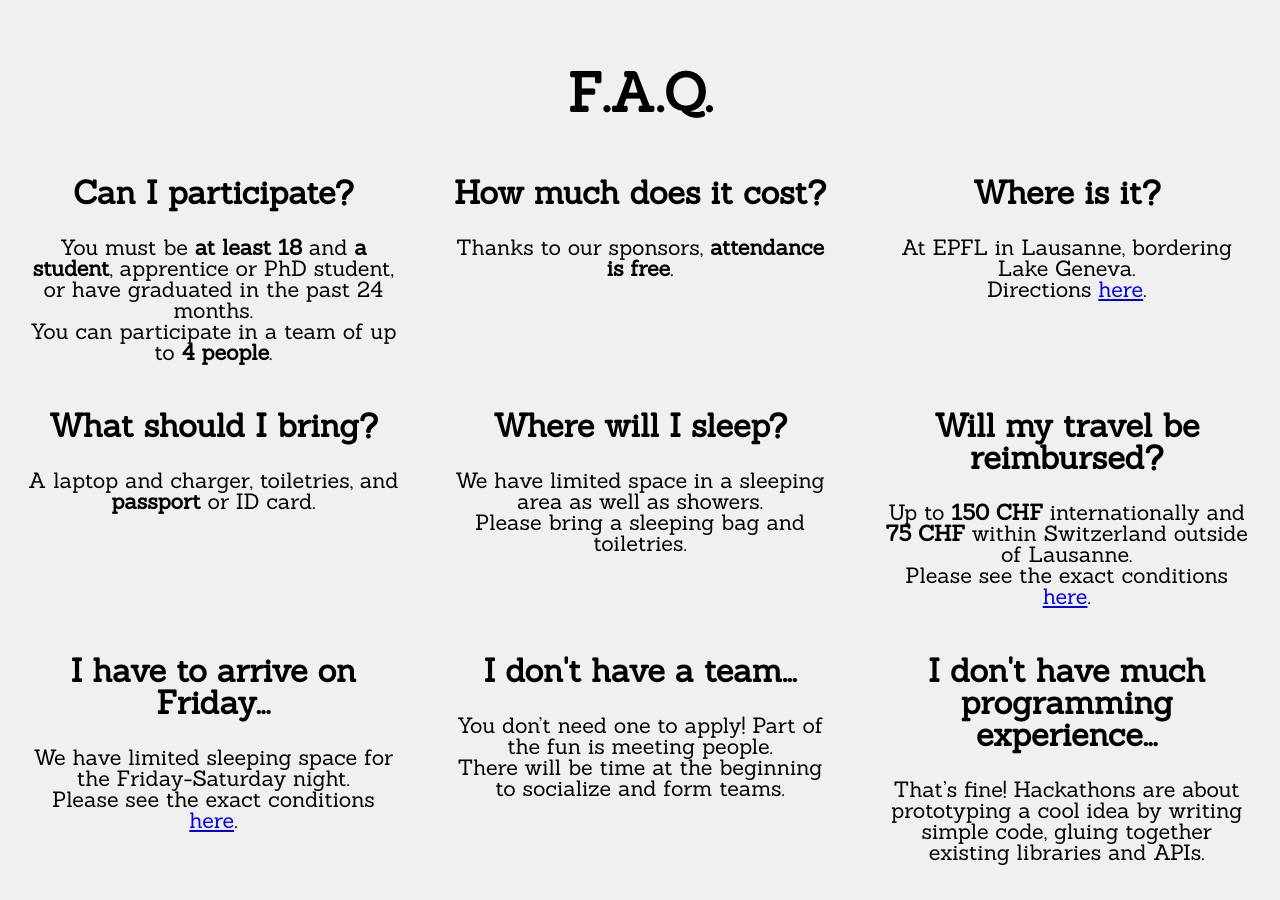
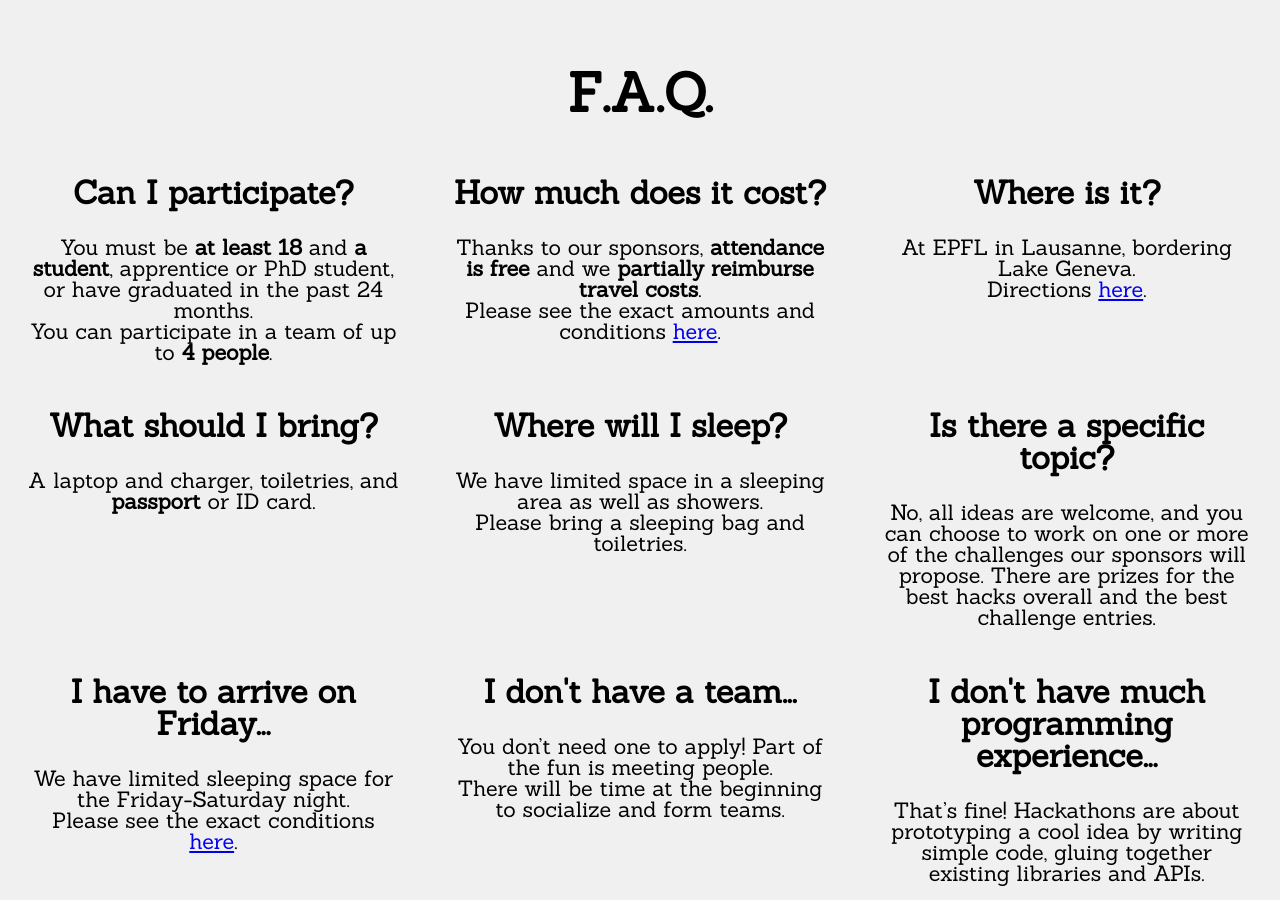
Before and after one commit to LauzHack/LauzHack.github.io, a Jekyll site: the page built from index.html, in a window 1280 px wide and 900 px high, scrolled down 2069 px. Built offline with Jekyll 4.4.1, drawn with Linux system fonts in a browser that asks for light colours; some of the changed text lies outside the part shown.

Commit message:
Update FAQ

```diff
--- a/_data/faq.yml
+++ b/_data/faq.yml
@@ -13,7 +13,8 @@
 
 - q: How much does it cost?
   a: |-
-        Thanks to our sponsors, **attendance is free**.
+        Thanks to our sponsors, **attendance is free** and we **partially reimburse travel costs**.
+        Please see the exact amounts and conditions [here](/policies).
 
 - q: Where is it?
   a: |-
@@ -29,10 +30,11 @@
         We have limited space in a sleeping area as well as showers.
         Please bring a sleeping bag and toiletries.
 
-- q: Will my travel be reimbursed?
+- q: Is there a specific topic?
   a: |-
-        Up to **150 CHF** internationally and **75 CHF** within Switzerland outside of Lausanne.
-        Please see the exact conditions [here](/policies).
+        No, all ideas are welcome,
+        and you can choose to work on one or more of the challenges our sponsors will propose.
+        There are prizes for the best hacks overall and the best challenge entries.
 
 - q: I have to arrive on Friday...
   a: |-
@@ -52,7 +54,7 @@
 - q: One of my friends can't make it...
   a: |-
         You can recruit new teammates during the event.
-        For fairness reasons, we cannot allow changes to groups once applications have closed.
+        For fairness reasons, we cannot allow changes to groups once you submit the application form.
 
 - id: ip
   q: What about intellectual property?
```
